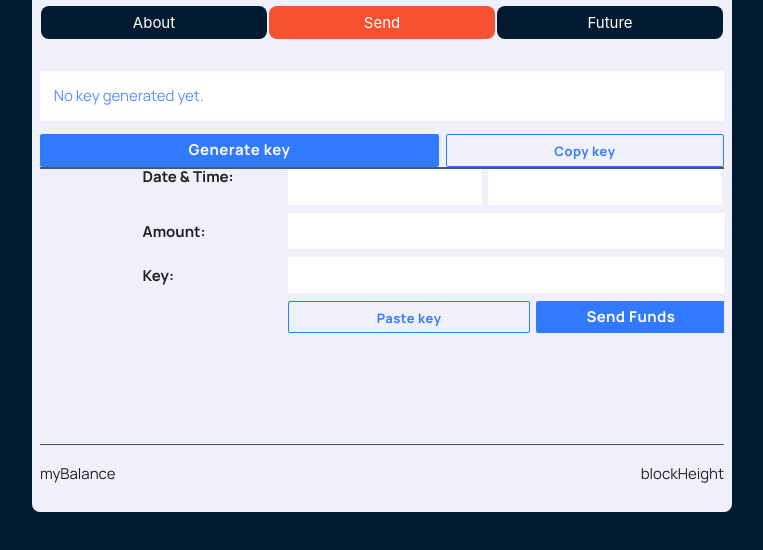
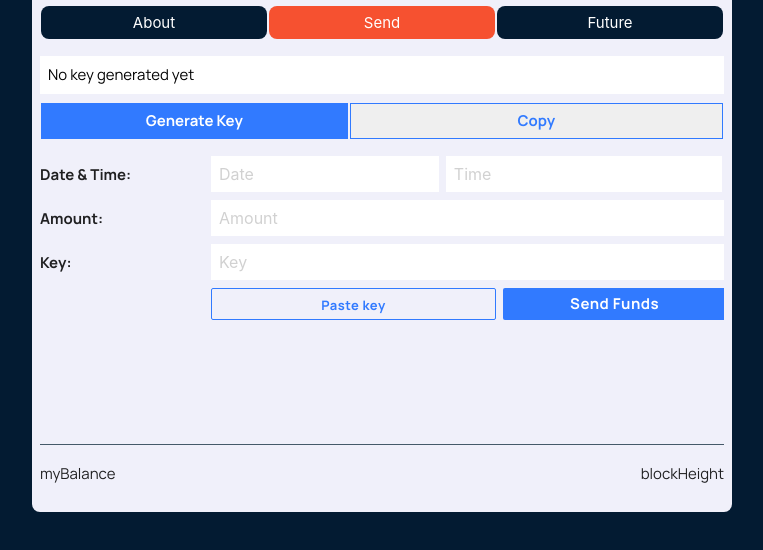
Before and after one commit to minima-global/futurecashv2, a plain HTML site: page src/index.html in a window 1280 px wide. Both pictures are taken after a click on the button "Send". Shown: the part 188-738 px from the top of the page, without its empty margins (258-1021 px from the left). Drawn offline with nearby package versions, Linux system fonts and the light colour scheme; no server answers; files whose address does not match are found by name.

Commit message:
More layout fixes

```diff
--- a/src/css/future.css
+++ b/src/css/future.css
@@ -55,6 +55,7 @@ footer {
 main {
   overflow-y: scroll!important;
   height: 100%;
+  margin-top: 16px;
 }
 header #content {
   display: flex;
@@ -141,7 +142,6 @@ button.active {
 }
 #intro {
   text-align: left;
-  margin: 16px 0px;
 }
 #intro #title {
   margin-bottom: 0;
@@ -155,6 +155,10 @@ button.active {
 }
 .info-icons {
   color: #F65130!important;
+}
+ul.firstcollection, ul.secondcollection, .thirdcollection, .fourthcollection {
+margin: 0;
+margin-bottom: 8px;
 }
 /* .firstcollection li div.collapsible-header h5 {
   line-height: 31px;
@@ -199,8 +203,8 @@ button.active {
   padding-right: 0;
 }
 #intro h2 {
-  margin-top: 1%;
-  margin-bottom: 1%;
+  margin-top: 8px;
+  margin-bottom: 8px;
   font-family: manrope-bold !important;
 }
 #intro h5 {
@@ -218,30 +222,29 @@ button.active {
   align-items: center;
 
 }
-/* ul.collapsible {
-  margin: 0;
+.button-wrapper {
+  display: flex;
+  justify-content: space-between;
 }
-.collapsible {
-  padding: 0;
+.button-wrapper button {
+  margin: 1px;
+  border: none;
+  padding: 8px;
+  font-family: manrope-bold;
 }
-.collapsible .collapsible-header {
-  padding: 1%;
-} */
-#sendcash {
-  margin-top: 16px;
-}
-#sendcash #myaddress-wrap {
-  border-bottom: 2px solid #455968;
+.button-wrapper button:hover {
+  opacity: 0.8;
 }
 
-#sendcash #myaddress {
+#myaddress {
   font-size: 1.0rem;
-  padding: 2%;
-  margin-bottom: 2%;
+  padding: 8px;
+  margin-bottom: 8px;
   word-wrap: break-word;
   white-space: normal;
-  background-color: #fff !important;
-  color: #548FFF !important;
+  text-overflow: ellipsis;
+  background-color: #fff;
+  color: #000;
 }
 #sendcash #myaddress {
   text-align: left;
@@ -322,7 +325,7 @@ button.active {
   font-variant-numeric: oldstyle-nums;
 }
 #sendcash #sendform {
-  padding: 0 0 0 15%;
+  padding: 16px 0px;
 }
 #sendcash .col {
   padding-right: 0 !important;
@@ -331,18 +334,8 @@ button.active {
 }
 #sendcash h6 {
   font-family: manrope-bold;
-  font-size: 2.1vw;
-  position: relative;
-  top :0;
-  left: 0;
-  right: 0;
-  bottom: 0;
-  margin: auto;
-  padding-top: 8%;
-}
-#sendcash #title-dt {
-  padding-top: 0%;
-  padding-bottom: 5%;
+  font-size:16px;
+  padding-top: 0;
 }
 #sendcash .collection {
   background: inherit !important;
@@ -353,7 +346,7 @@ button.active {
   border: none !important;
 }
 #sendcash input {
-  padding-left: 2%;
+  padding-left: 8px;
   background-color: #fff !important;
   height: 36px;
   word-break: break-all;
@@ -378,12 +371,13 @@ button.active {
   overflow: hidden;
 }
 #mycash {
-  margin-left: 3.5%;
-  margin-right: 3.5%;
-  padding-bottom: 5%;
+
+}
+#futuremoney {
+  opacity: 0.7;
 }
 #mycash #futuretable {
-  margin-top: 1%;
+
 }
 #mycash #futuretable #table-header.row .col .btn-flat {
   font-size: 1.0rem;
--- a/src/index.html
+++ b/src/index.html
@@ -440,8 +440,6 @@
 
 			<main>
 				<div id="intro">
-					<div class="row">
-						<div class="col s12">
 					<ul class="firstcollection collapsible collection z-depth-0">
 						<li>
 							<div class="collapsible-header"><h5><i class="material-icons info-icons">lock</i>Safeguard money with FutureCash</h5><i id="dropdown1" class="dropdown material-icons iconadd">arrow_drop_down</i><i class="dropdown material-icons iconremove">arrow_drop_up</i></div>
@@ -451,8 +449,6 @@
 							</div>
 						</li>
 					</ul>
-						</div>
-						<div class="col s12">
 					<ul class="secondcollection collapsible collection z-depth-0">
 						<li>
 							<div class="collapsible-header"><h5><i class="material-icons info-icons">lock</i>Safeguarding your cash</h5><i id="dropdown1" class="dropdown material-icons iconadd">arrow_drop_down</i><i class="dropdown material-icons iconremove">arrow_drop_up</i></div>
@@ -467,8 +463,6 @@
 							</div>
 						</li>
 					</ul>
-						</div>
-						<div class="col s12">
 					<ul  class="thirdcollection collapsible collection z-depth-0">
 						<li>
 							<div class="collapsible-header"><h5><i class="material-icons info-icons">lock</i>Safeguarding other people's cash</h5><i id="dropdown2" class="dropdown material-icons iconadd">arrow_drop_down</i><i class="dropdown material-icons iconremove">arrow_drop_up</i></div>
@@ -480,8 +474,6 @@
 							</div>
 						</li>
 					</ul>
-						</div>
-						<div class="col s12">
 					<ul  class="fourthcollection collapsible collection z-depth-0">
 						<li>
 							<div  class="collapsible-header"><h5><i class="material-icons info-icons">lock_open</i>Collecting FutureCash</h5> <i class="dropdown material-icons iconadd">arrow_drop_down</i><i class="dropdown material-icons iconremove">arrow_drop_up</i></div>
@@ -491,31 +483,35 @@
 							</div>
 						</li>
 					</ul>
-						</div>
-					</div>
+
 				</div>
 				<div id="sendcash" class="hide">
-					<div id="myaddress-wrap" class="row">
-						<div class="col s12">
-							<p id="myaddress">No key generated yet.</p>
+
+					<div id="myaddress">No key generated yet</div>
+
+					<div class="button-wrapper">
+						<button onclick="newKey()" class="genBtn">Generate Key</button>
+						<button onclick="copyKey()" class="copyKey">Copy</button>
 					</div>
+
+					<!-- <div id="myaddress-wrap" class="row">
 						<div class="col s7">
 							<div onclick="newKey();" class="btn-flat btn-small z-depth-0 genBtn">Generate key</div>
 						</div>
 						<div id="copyWrapper" class="col offset-s1 s4">
 							<div onclick="copyKey();" class="btn-flat btn-small z-depth-0 copykey">Copy key</div>
 						</div>
-					</div>
+					</div> -->
 					<div id="sendform">
 						<div class="row">
 							<div class="col s3">
-								<h6 id="title-dt" style="margin-top: 0">Date & Time:</h6>
+								<h6>Date & Time:</h6>
 							</div>
 							<div class="col s4">
-								<input size="40" class="datepicker" id="futuredate">
+								<input placeholder="Date" size="40" class="datepicker" id="futuredate">
 							</div>
 							<div id="copykey" class="col s4">
-								<input size="40" type="text" class="timepicker" id="futuretime">
+								<input placeholder="Time" size="40" type="text" class="timepicker" id="futuretime">
 							</div>
 						</div>
 						<div class="row">
@@ -523,7 +519,7 @@
 								<h6>Amount:</h6>
 							</div>
 							<div class="col s9">
-								<input size="40" type="number" id="amount">
+								<input placeholder="Amount" size="40" type="number" id="amount">
 							</div>
 						</div>
 						<div class="row">
@@ -531,7 +527,7 @@
 								<h6>Key:</h6>
 							</div>
 							<div class="col s9">
-								<input size="40" type="text" id="futurekey">
+								<input placeholder="Key" size="40" type="text" id="futurekey">
 							</div>
 						</div>
 						<div class="row">
@@ -547,7 +543,7 @@
 				</div>
 				<div id="mycash" class="hide">
 					<div id="futuremoney">
-						NO MONEY YET
+						No future cash available yet.
 					</div>
 				</div>
 			</main>
```
Also changed, not shown: src/css/materialize.css. Lines whose indentation alone changed are shown as unchanged.
